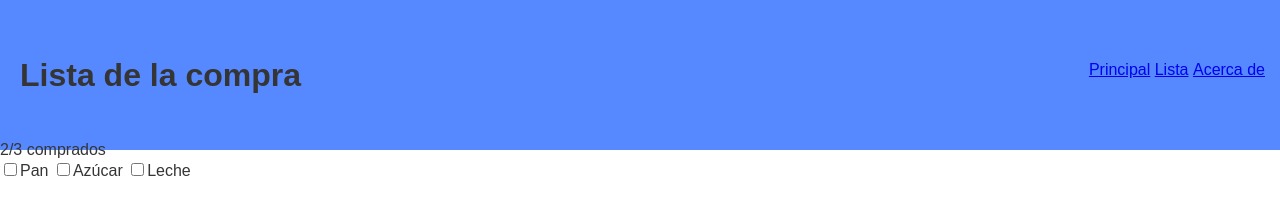
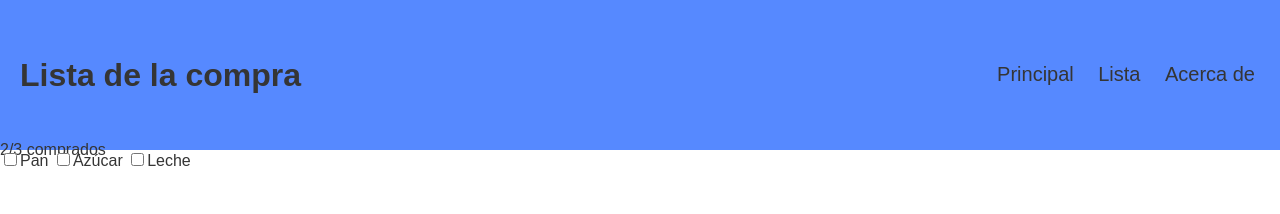
Before and after one commit to aronilie/202207-w1ch4-aron-ilie, a plain HTML site: page index.html in a window 1280 px wide. Drawn offline with Linux system fonts and the light colour scheme.

Commit message:
Set decoration to the links & set colors to all the text of the header

```diff
--- a/styles/styles.css
+++ b/styles/styles.css
@@ -33,8 +33,11 @@ header {
   justify-content: space-between;
 }
 
+h1 {
+  padding: 0 0 0 20px;
+}
+
 nav {
-  height: 10px;
   line-height: 0;
   padding: 0 15px 0 0;
 }
@@ -42,14 +45,16 @@ nav {
 nav ul {
   margin: 0;
   padding: 0;
-  height: 130px;
   text-align: right;
 }
 
 nav ul li {
   display: inline-block;
+  font-size: 20px;
+  padding: 0 10px;
 }
 
-h1 {
-  padding: 0 0 0 20px;
+a {
+  text-decoration: none;
+  color: var(--main-text-color);
 }
```
